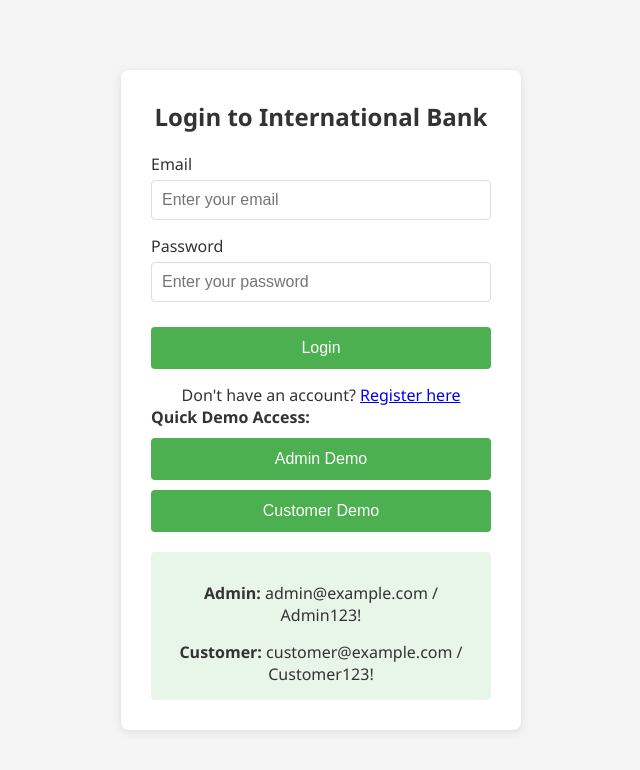
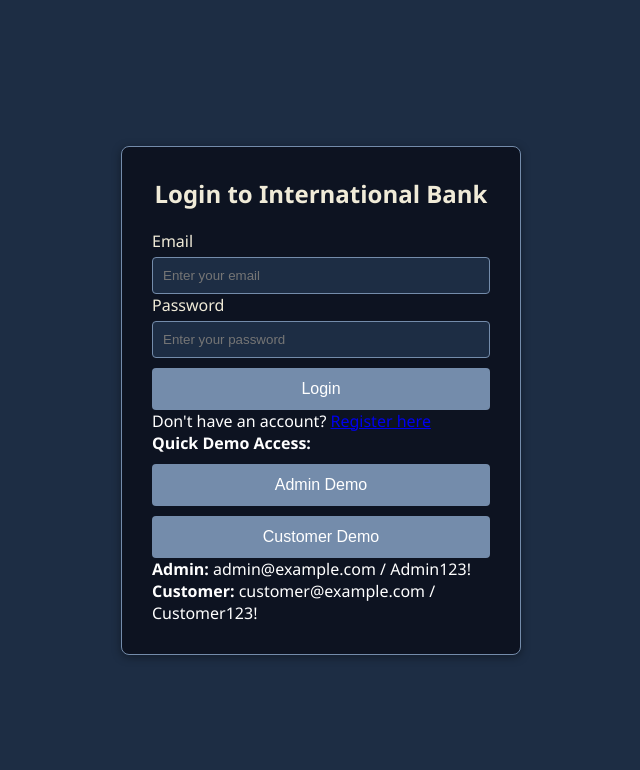
Before and after one commit to TheWilliamsGP/international-bank, a React (Create React App) app: page /login in a window 1280 px wide. Shown: the top 770 px of the page, without its empty margins (319-959 px from the left). Built offline with nearby package versions, Linux system fonts and the light colour scheme.

Commit message:
Added CSS and theme page #

```diff
--- a/src/App.css
+++ b/src/App.css
@@ -1,4 +1,24 @@
 /* src/App.css */
+
+:root {
+  /* Core Palette */
+  --color-bg-main: #0D1321;
+  --color-bg-secondary: #1D2D44;
+  --color-accent-1: #748CAB;
+  --color-accent-2: #F0EBD8;
+
+  /* Text Colors */
+  --color-text-light: #FFFFFF;
+  --color-text-dark: #000000;
+
+  /* Utility Colors */
+  --color-success: #28a745;
+  --color-error: #dc3545;
+  --color-warning: #ffc107;
+}
+
+
+/* Global Reset */
 * {
   box-sizing: border-box;
   margin: 0;
@@ -7,12 +27,13 @@
 
 body {
   font-family: 'Segoe UI', Tahoma, Geneva, Verdana, sans-serif;
-  background-color: #f5f5f5;
-  color: #333;
+  background-color: var(--color-bg-main);
+  color: var(--color-text-light);
 }
 
 .App {
   min-height: 100vh;
+  background-color: var(--color-bg-main);
 }
 
 /* Auth Pages */
@@ -22,13 +43,16 @@ body {
   align-items: center;
   min-height: 100vh;
   padding: 20px;
+  background-color: var(--color-bg-secondary);
 }
 
 .auth-form {
-  background: white;
+  background: var(--color-bg-main);
+  color: var(--color-text-light);
   padding: 30px;
   border-radius: 8px;
-  box-shadow: 0 2px 10px rgba(0, 0, 0, 0.1);
+  border: 1px solid var(--color-accent-1);
+  box-shadow: 0 2px 10px rgba(0, 0, 0, 0.4);
   width: 100%;
   max-width: 400px;
 }
@@ -36,89 +60,81 @@ body {
 .auth-form h2 {
   margin-bottom: 20px;
   text-align: center;
-}
-
-.form-group {
-  margin-bottom: 15px;
+  color: var(--color-accent-2);
 }
 
 .form-group label {
   display: block;
   margin-bottom: 5px;
   font-weight: 500;
+  color: var(--color-accent-2);
 }
 
 .form-group input {
   width: 100%;
   padding: 10px;
-  border: 1px solid #ddd;
+  border: 1px solid var(--color-accent-1);
   border-radius: 4px;
-  font-size: 16px;
+  background-color: var(--color-bg-secondary);
+  color: var(--color-text-light);
+}
+
+.form-group input:focus {
+  outline: none;
+  border-color: var(--color-accent-2);
 }
 
 .auth-form button {
   width: 100%;
   padding: 12px;
-  background-color: #4CAF50;
-  color: white;
+  background-color: var(--color-accent-1);
+  color: var(--color-text-light);
   border: none;
   border-radius: 4px;
   font-size: 16px;
   cursor: pointer;
   margin-top: 10px;
+  transition: background-color 0.3s ease;
 }
 
 .auth-form button:hover {
-  background-color: #45a049;
-}
-
-.auth-form p {
-  margin-top: 15px;
-  text-align: center;
+  background-color: var(--color-accent-2);
+  color: var(--color-bg-main);
 }
 
 .error-message {
-  color: #d32f2f;
-  background-color: #ffebee;
+  color: var(--color-text-dark);
+  background-color: var(--color-error);
   padding: 10px;
   border-radius: 4px;
   margin-bottom: 15px;
 }
 
-.demo-credentials {
-  margin-top: 20px;
-  padding: 15px;
-  background-color: #e8f5e9;
-  border-radius: 4px;
-}
-
-.demo-credentials h4 {
-  margin-bottom: 10px;
-}
-
 /* Dashboard */
 .dashboard {
   min-height: 100vh;
-  background-color: #f5f5f5;
+  background-color: var(--color-bg-main);
 }
 
 .dashboard header {
-  background-color: white;
+  background-color: var(--color-bg-secondary);
   padding: 15px 30px;
   display: flex;
   justify-content: space-between;
   align-items: center;
-  box-shadow: 0 2px 4px rgba(0, 0, 0, 0.1);
+  color: var(--color-text-light);
+  box-shadow: 0 2px 4px rgba(0, 0, 0, 0.3);
 }
 
 .dashboard header h1 {
   font-size: 24px;
+  color: var(--color-accent-2);
 }
 
 .dashboard header button {
   padding: 8px 16px;
-  background-color: #f44336;
-  color: white;
+  background-color: var(--color-error);
+  color: var(--color-text-light);
   border: none;
   border-radius: 4px;
   cursor: pointer;
@@ -130,14 +146,11 @@ body {
   margin: 0 auto;
 }
 
-.dashboard-actions {
-  margin-bottom: 20px;
-}
-
+/* Buttons */
 .primary-btn {
   padding: 10px 20px;
-  background-color: #2196F3;
-  color: white;
+  background-color: var(--color-accent-1);
+  color: var(--color-text-light);
   border: none;
   border-radius: 4px;
   cursor: pointer;
@@ -145,86 +158,41 @@ body {
 }
 
 .primary-btn:hover {
-  background-color: #0b7dda;
+  background-color: var(--color-accent-2);
+  color: var(--color-bg-main);
 }
 
 /* Transfer Form */
-.transfer-form {
-  background: white;
+.transfer-form,
+.transactions {
+  background: var(--color-bg-secondary);
+  color: var(--color-text-light);
   padding: 20px;
   border-radius: 8px;
-  box-shadow: 0 2px 4px rgba(0, 0, 0, 0.1);
-  margin-bottom: 30px;
-}
-
-.transfer-form h2 {
-  margin-bottom: 20px;
-}
-
-.form-row {
-  display: flex;
-  gap: 15px;
-  margin-bottom: 15px;
-}
-
-.form-row .form-group {
-  flex: 1;
-  margin-bottom: 0;
-}
-
-.transfer-form h3 {
-  margin: 20px 0 15px;
-  padding-bottom: 10px;
-  border-bottom: 1px solid #eee;
-}
-
-/* Transactions Table */
-.transactions {
-  background: white;
-  padding: 20px;
-  border-radius: 8px;
-  box-shadow: 0 2px 4px rgba(0, 0, 0, 0.1);
-}
-
-.transactions table {
-  width: 100%;
-  border-collapse: collapse;
-}
-
-.transactions th,
-.transactions td {
-  padding: 12px 15px;
-  text-align: left;
-  border-bottom: 1px solid #ddd;
+  border: 1px solid var(--color-accent-1);
+  box-shadow: 0 2px 6px rgba(0, 0, 0, 0.3);
 }
 
 .transactions th {
-  background-color: #f8f8f8;
-  font-weight: 600;
-}
-
-.status {
-  padding: 5px 10px;
-  border-radius: 20px;
-  font-size: 14px;
-  font-weight: 500;
-  display: inline-block;
+  background-color: var(--color-bg-main);
+  color: var(--color-accent-2);
 }
 
 .status.pending {
-  background-color: #fff3cd;
-  color: #856404;
+  background-color: var(--color-warning);
+  color: var(--color-text-dark);
 }
 
 .status.approved {
-  background-color: #d4edda;
-  color: #155724;
+  background-color: var(--color-success);
+  color: var(--color-text-light);
 }
 
 .status.rejected {
-  background-color: #f8d7da;
-  color: #721c24;
+  background-color: var(--color-error);
+  color: var(--color-text-light);
 }
+
 
 .approve-btn,
 .reject-btn {
--- /dev/null
+++ b/src/theme.css
@@ -0,0 +1,11 @@
+:root {
+  --color-bg-main: #0D1321;
+  --color-bg-secondary: #1D2D44;
+  --color-accent-1: #748CAB;
+  --color-accent-2: #F0EBD8;
+  --color-text-light: #FFFFFF;
+  --color-text-dark: #000000;
+  --color-success: #28a745;
+  --color-error: #dc3545;
+  --color-warning: #ffc107;
+}
```
